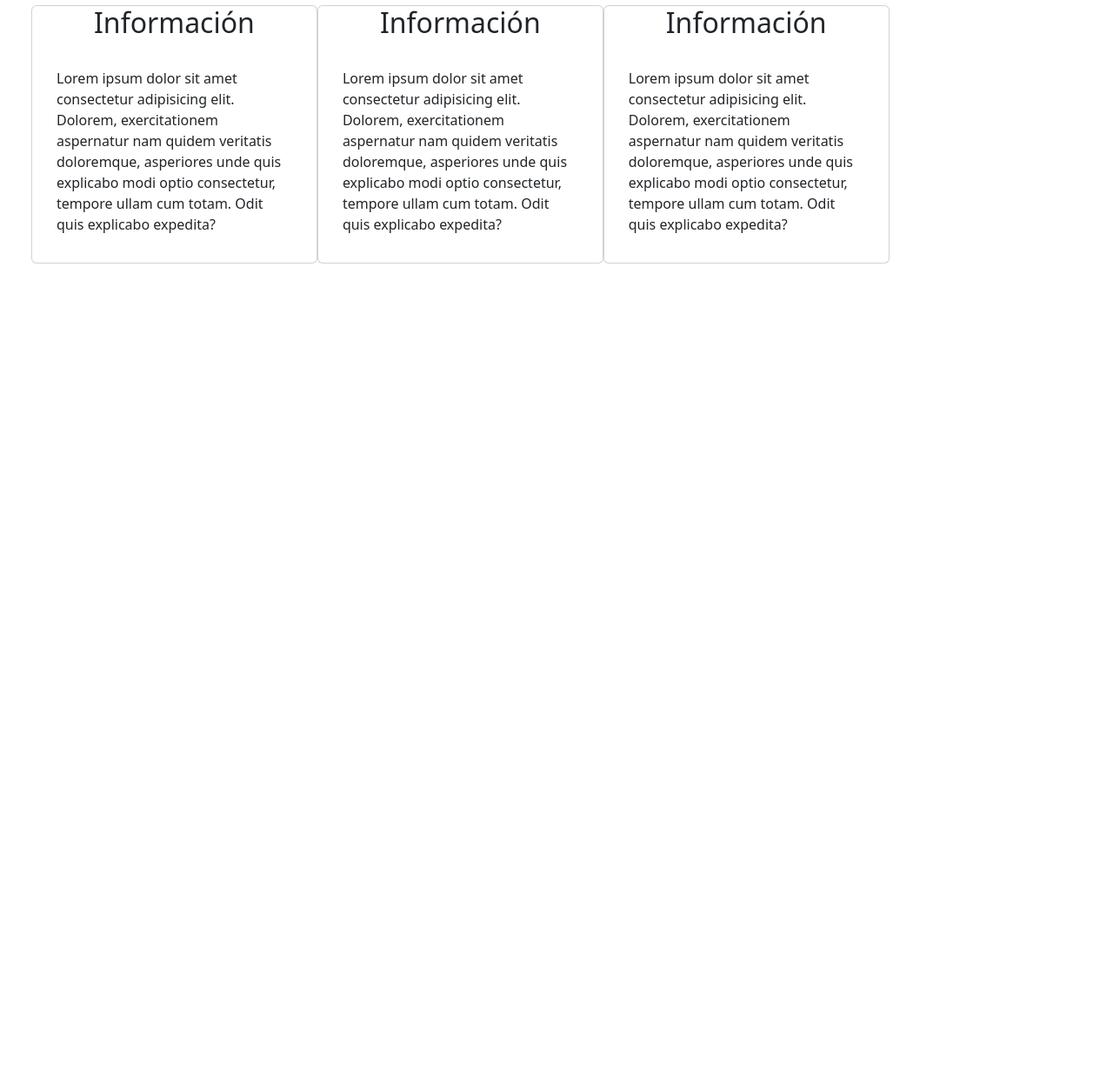
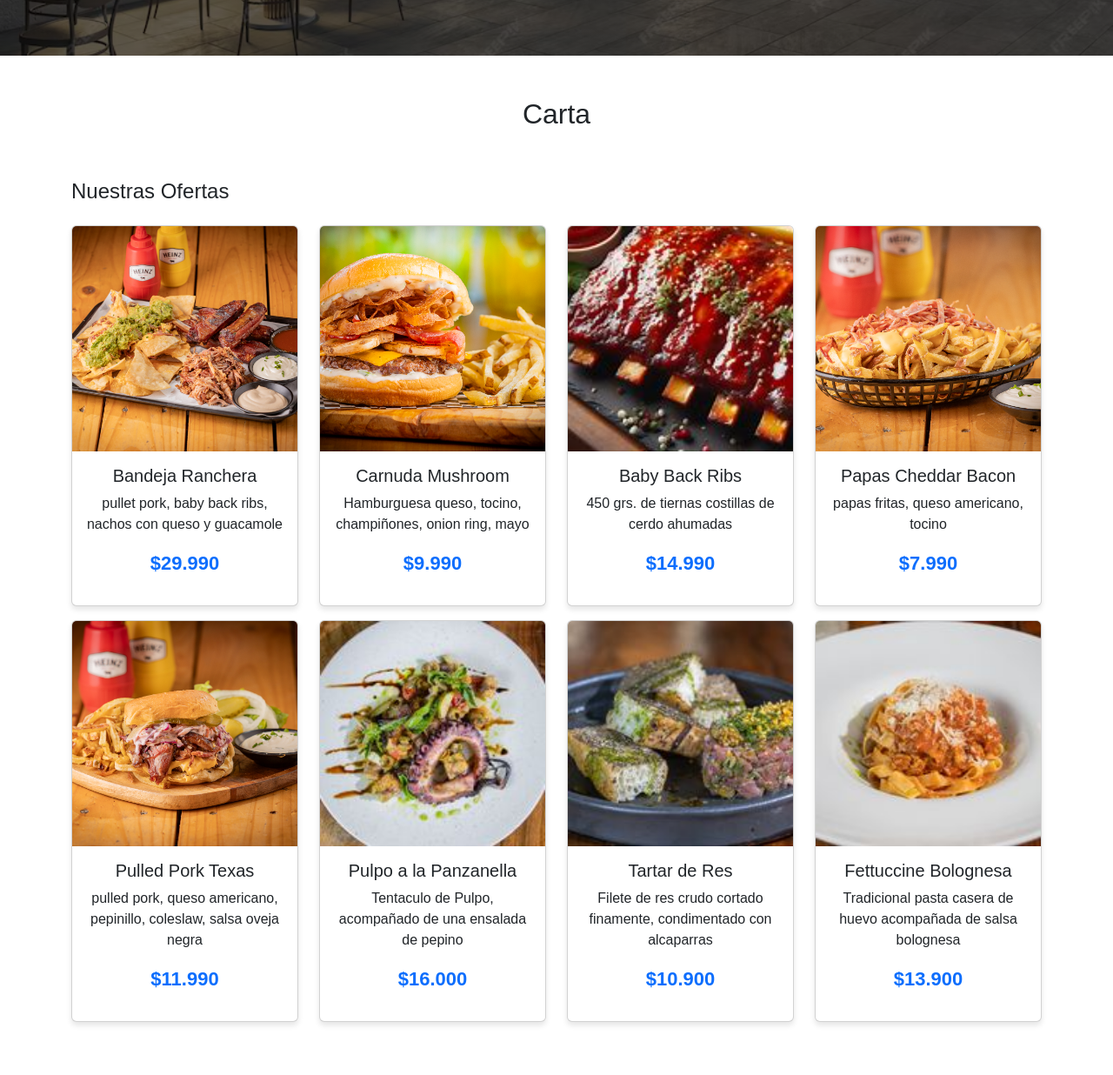
Before and after one commit to BrickZ1/EV-1, a plain HTML site: page index.html in a window 1280 px wide. Shown: the part 736-1972 px from the top of the page at 87% size. Before the commit the page ends 1087 px from the top, so only its background shows below. Drawn offline with nearby package versions, Linux system fonts and the light colour scheme.

Commit message:
final commit

```diff
--- a/index.html
+++ b/index.html
@@ -9,77 +9,211 @@
       integrity="sha384-QWTKZyjpPEjISv5WaRU9OFeRpok6YctnYmDr5pNlyT2bRjXh0JMhjY6hW+ALEwIH"
       crossorigin="anonymous"
     />
+    <link rel="stylesheet" href="styles.css" />
     <title>Evaluacion 1</title>
   </head>
   <body>
-    <header class="continer mt-2">
-      <nav class="navbar navbar-expand-sm bg-light">
+    <nav class="navbar navbar-expand-sm bg-light fixed-top">
       <div class="container-fluid">
         <ul class="navbar-nav">
           <li class="nav-intem">
-              <a href="#" class="nav-link active">Inicio</a>
+            <a href="#inicio" class="nav-link active">Inicio</a>
           </li>
           <li class="nav-intem">
-              <a href="#" class="nav-link active">Carta</a>
+            <a href="#carta" class="nav-link active">Carta</a>
           </li>
           <li class="nav-intem">
-              <a href="#" class="nav-link active">Sobre Nosotros</a>
+            <a href="#galeria" class="nav-link active">Galeria</a>
+          </li>
+          <li class="nav-intem">
+            <a href="https://github.com/BrickZ1/EV-1" class="nav-link active"
+              >Link Repositorio</a
+            >
           </li>
         </ul>
       </div>
     </nav>
-      <h1 class="text-center mt-3 bg-warning">El Fogon Secreto</h1>
-      <img
-        src="gettyimages-170044930-612x612.jpg"
-        class="mx-auto d-block mt-5"
-      />
+    <header
+      id="inicio"
+      class="hero-section text-center text-white d-flex align-items-center"
+    >
+      <div class="container">
+        <h1 class="display-4">El Fogon Secreto</h1>
+      </div>
     </header>
 
-    <main class="mt-5 p-5">
-      <h2>Carta</h2>
-      <div class="col-10 row">
-        <div class="card mt-3 col-4">
-          <div class="card-title">
-            <h2 class="text-center">Información</h2>
-          </div>
+    <h2 class="text-center mt-5">Carta</h2>
+    <section id="carta" class="py-5">
+      <div class="container">
+        <h4 class="mb-4">Nuestras Ofertas</h4>
+        <div class="row justify-content-center">
+          <div class="col-md-3 mb-3">
+            <div class="card text-center">
+              <img
+                src="images/4b3f7c91b5c1d7b54663cf60535684c0.png"
+                class="card-img-top"
+                alt="Oferta 1"
+              />
               <div class="card-body">
-            <p>
-              Lorem ipsum dolor sit amet consectetur adipisicing elit. Dolorem,
-              exercitationem aspernatur nam quidem veritatis doloremque,
-              asperiores unde quis explicabo modi optio consectetur, tempore
-              ullam cum totam. Odit quis explicabo expedita?
+                <h5 class="card-title">Bandeja Ranchera</h5>
+                <p class="card-text">pullet pork, baby back ribs, nachos con queso y guacamole
                 </p>
-          </div>
-        </div>
-        <div class="card mt-3 col-4">
-          <div class="card-title">
-            <h2 class="text-center">Información</h2>
-          </div>
-          <div class="card-body">
-            <p>
-              Lorem ipsum dolor sit amet consectetur adipisicing elit. Dolorem,
-              exercitationem aspernatur nam quidem veritatis doloremque,
-              asperiores unde quis explicabo modi optio consectetur, tempore
-              ullam cum totam. Odit quis explicabo expedita?
-            </p>
-          </div>
-        </div>
-        <div class="card mt-3 col-4">
-          <div class="card-title">
-            <h2 class="text-center">Información</h2>
-          </div>
-          <div class="card-body">
-            <p>
-              Lorem ipsum dolor sit amet consectetur adipisicing elit. Dolorem,
-              exercitationem aspernatur nam quidem veritatis doloremque,
-              asperiores unde quis explicabo modi optio consectetur, tempore
-              ullam cum totam. Odit quis explicabo expedita?
-            </p>
+                <p class="fw-bold text-primary" style="font-size: 22px;">$29.990</p>
               </div>
             </div>
           </div>
-    </main>
+          <div class="col-md-3 mb-3">
+            <div class="card text-center">
+              <img
+                src="images/7294c1c76e6c11584329b61830278ef6.png"
+                class="card-img-top"
+                alt="Oferta 2"
+              />
+              <div class="card-body">
+                <h5 class="card-title">Carnuda Mushroom</h5>
+                <p class="card-text">Hamburguesa queso, tocino, champiñones, onion ring, mayo
+                </p>
+                <p class="fw-bold text-primary" style="font-size: 22px;">$9.990</p>
+              </div>
+            </div>
+          </div>
+          <div class="col-md-3 mb-3">
+            <div class="card text-center">
+              <img
+                src="images/bcdaacada80d753fa2ce4fa1d5522f5d.png"
+                class="card-img-top"
+                alt="Oferta 3"
+              />
+              <div class="card-body">
+                <h5 class="card-title">Baby Back Ribs</h5>
+                <p class="card-text">450 grs. de tiernas costillas de cerdo ahumadas </p>
+                <p class="fw-bold text-primary" style="font-size: 22px;">$14.990</p>
+              </div>
+            </div>
+          </div>
+          <div class="col-md-3 mb-3">
+            <div class="card text-center">
+              <img
+                src="images/e2778dd6485071247bc34fbc44230bb4.png"
+                class="card-img-top"
+                alt="Oferta 4"
+              />
+              <div class="card-body">
+                <h5 class="card-title">Papas Cheddar Bacon</h5>
+                <p class="card-text">papas fritas, queso americano, tocino</p>
+                <p class="fw-bold text-primary" style="font-size: 22px;">$7.990</p>
+              </div>
+            </div>
+          </div>
+          <div class="col-md-3 mb-3">
+            <div class="card text-center">
+              <img
+                src="images/f7895d71f9e1ee4111650c7649faef84.png"
+                class="card-img-top"
+                alt="Oferta 5"
+              />
+              <div class="card-body">
+                <h5 class="card-title">Pulled Pork Texas</h5>
+                <p class="card-text">pulled pork, queso americano, pepinillo, coleslaw, salsa oveja negra</p>
+                <p class="fw-bold text-primary" style="font-size: 22px;">$11.990</p>
+              </div>
+            </div>
+          </div>
+          <div class="col-md-3 mb-3">
+            <div class="card text-center">
+              <img
+                src="images/20250306_203650.jpg.160x160_q80_crop.jpg"
+                class="card-img-top"
+                alt="Oferta 6"
+              />
+              <div class="card-body">
+                <h5 class="card-title">Pulpo a la Panzanella
+                </h5>
+                <p class="card-text">Tentaculo de Pulpo, acompañado de una ensalada de pepino</p>
+                <p class="fw-bold text-primary" style="font-size: 22px;">$16.000</p>
+              </div>
+            </div>
+          </div>
+          <div class="col-md-3 mb-3">
+            <div class="card text-center">
+              <img
+                src="images/20250306_211645.jpg.160x160_q80_crop.jpg"
+                class="card-img-top"
+                alt="Oferta 7"
+              />
+              <div class="card-body">
+                <h5 class="card-title">Tartar de Res
+                </h5>
+                <p class="card-text">Filete de res crudo cortado finamente, condimentado con alcaparras</p>
+                <p class="fw-bold text-primary" style="font-size: 22px;">$10.900</p>
+              </div>
+            </div>
+          </div>
+          <div class="col-md-3 mb-3">
+            <div class="card text-center">
+              <img
+                src="images/20250307_154452.jpg.160x160_q80_crop.jpg"
+                class="card-img-top"
+                alt="Oferta 8"
+              />
+              <div class="card-body">
+                <h5 class="card-title">Fettuccine Bolognesa
+                </h5>
+                <p class="card-text">Tradicional pasta casera de huevo acompañada de salsa bolognesa</p>
+                <p class="fw-bold text-primary" style="font-size: 22px;">$13.900</p>
+              </div>
+            </div>
+          </div>
+        </div>
+      </div>
+    </div>
+    </section>
+
+    <section id="galeria" class="py-5 bg-light">
+      <div class="container">
+          <h2 class="text-center mb-4">Galería</h2>
+          <div class="row">
+              <div class="col-md-3 col-sm-6 mb-4">
+                  <img src="images/4b3f7c91b5c1d7b54663cf60535684c0.png" class="img-fluid rounded" alt="Imagen 1">
+              </div>
+              <div class="col-md-3 col-sm-6 mb-4">
+                  <img src="images/7294c1c76e6c11584329b61830278ef6.png" class="img-fluid rounded" alt="Imagen 2">
+              </div>
+              <div class="col-md-3 col-sm-6 mb-4">
+                  <img src="images/bcdaacada80d753fa2ce4fa1d5522f5d.png" class="img-fluid rounded" alt="Imagen 3">
+              </div>
+              <div class="col-md-3 col-sm-6 mb-4">
+                  <img src="images/e2778dd6485071247bc34fbc44230bb4.png" class="img-fluid rounded" alt="Imagen 4">
+              </div>
+          </div>
+      </div>
+  </section>
+
   </body>
 
-  <footer></footer>
+  <footer class="bg-dark text-white py-4 mt-5">
+    <div class="container">
+        <div class="row">
+            <div class="col-md-6">
+                <h5>Contacto</h5>
+                <p>
+                    <i class="bi bi-telephone"></i> +56 9 1234 5678<br>
+                    <i class="bi bi-envelope"></i> contacto@fogonsecreto.cl<br>
+                    <i class="bi bi-geo-alt"></i> Av. Sin Nombre 1234, Los Angeles
+                </p>
+            </div>
+            <div class="col-md-6">
+                <h5>Links de Interés</h5>
+                <ul class="list-unstyled">
+                    <li><a href="#" class="text-white">Términos y Condiciones</a></li>
+                    <li><a href="#" class="text-white">Política de Privacidad</a></li>
+                    <li><a href="#" class="text-white">Trabaja con Nosotros</a></li>
+                </ul>
+            </div>
+        </div>
+        <div class="text-center mt-3">
+            <p>&copy; 2024 Fogon Secreto. Todos los derechos reservados.</p>
+        </div>
+    </div>
+</footer>
 </html>
--- /dev/null
+++ b/styles.css
@@ -0,0 +1,31 @@
+/* Estilos personalizados */
+body {
+    font-family: 'Arial', sans-serif;
+}
+
+.hero-section {
+    background: linear-gradient(rgba(0,0,0,0.6), rgba(0,0,0,0.6)),
+                url('exterior-cafe-hormigon-lujo-muebles-terraza-letrero-blanco-vacio-noche-mock-up-3d-rendering_670147-64825.avif');
+    background-size: cover;
+    background-position: center;
+    height: 100vh;
+    color: white;
+    display: flex;
+    align-items: center;
+    justify-content: center;
+    text-align: center;
+}
+
+.card {
+    transition: transform 0.3s;
+    box-shadow: 0 4px 6px rgba(0,0,0,0.1);
+}
+
+
+#galeria img {
+    transition: transform 0.3s;
+}
+
+#galeria img:hover {
+    transform: scale(1.1);
+}
```
Also changed, not shown: 599792-churrascoitaliano.png (deleted), completo-italiano.jpg (deleted), exterior-cafe-hormigon-lujo-muebles-terraza-letrero-blanco-vacio-noche-mock-up-3d-rendering_670147-64825.avif (added), gettyimages-170044930-612x612.jpg (deleted), images/20250306_203650.jpg.160x160_q80_crop.jpg (added), images/20250306_211645.jpg.160x160_q80_crop.jpg (added), images/20250307_154452.jpg.160x160_q80_crop.jpg (added), images/4b3f7c91b5c1d7b54663cf60535684c0.png (added), images/7294c1c76e6c11584329b61830278ef6.png (added), images/bcdaacada80d753fa2ce4fa1d5522f5d.png (added), images/e2778dd6485071247bc34fbc44230bb4.png (added), images/f7895d71f9e1ee4111650c7649faef84.png (added), papas-fritas-estilo-french-fries-con-V3HQTRWMCRF3HBDBKQJUYFTAL4.avif (deleted). Lines whose indentation alone changed are shown as unchanged.
